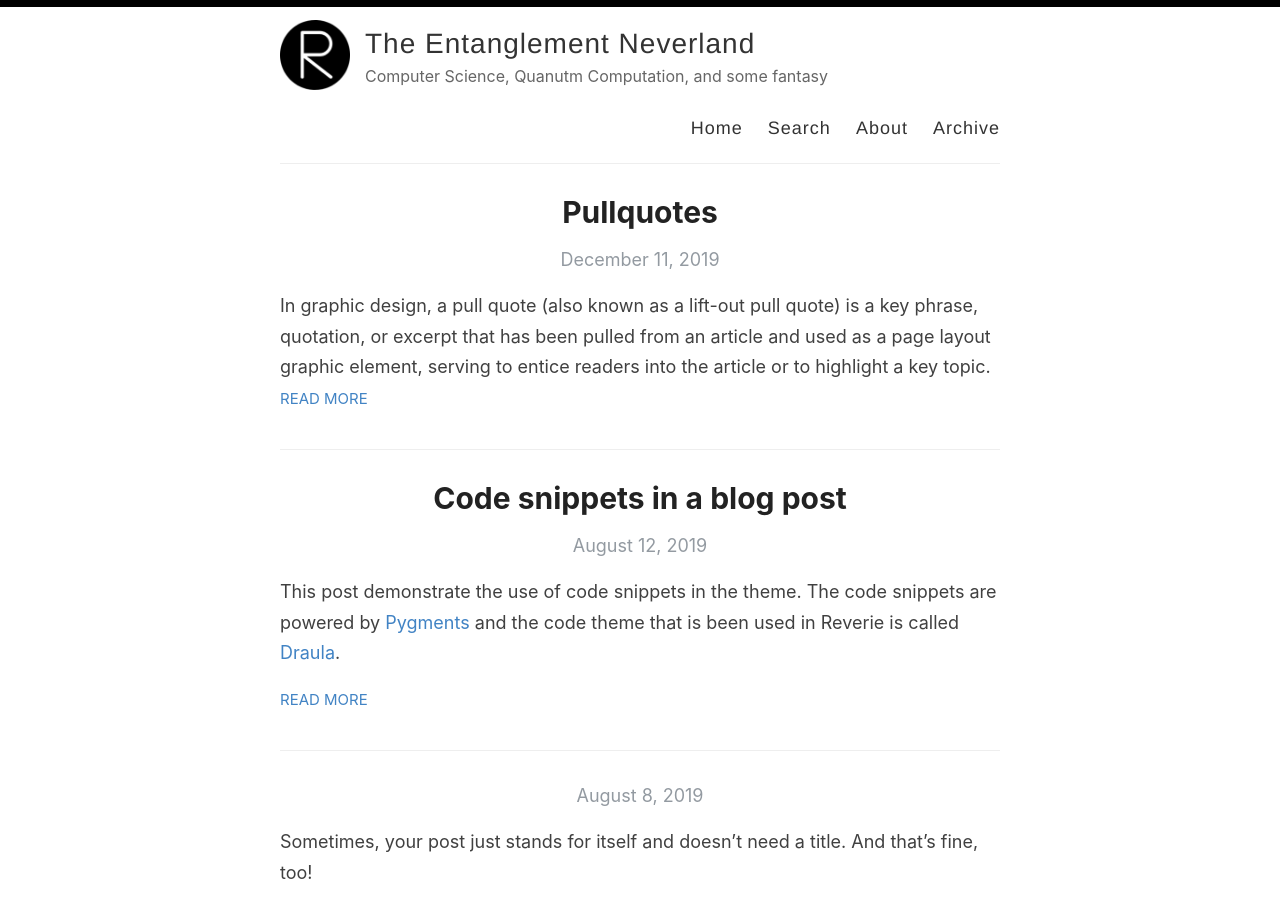
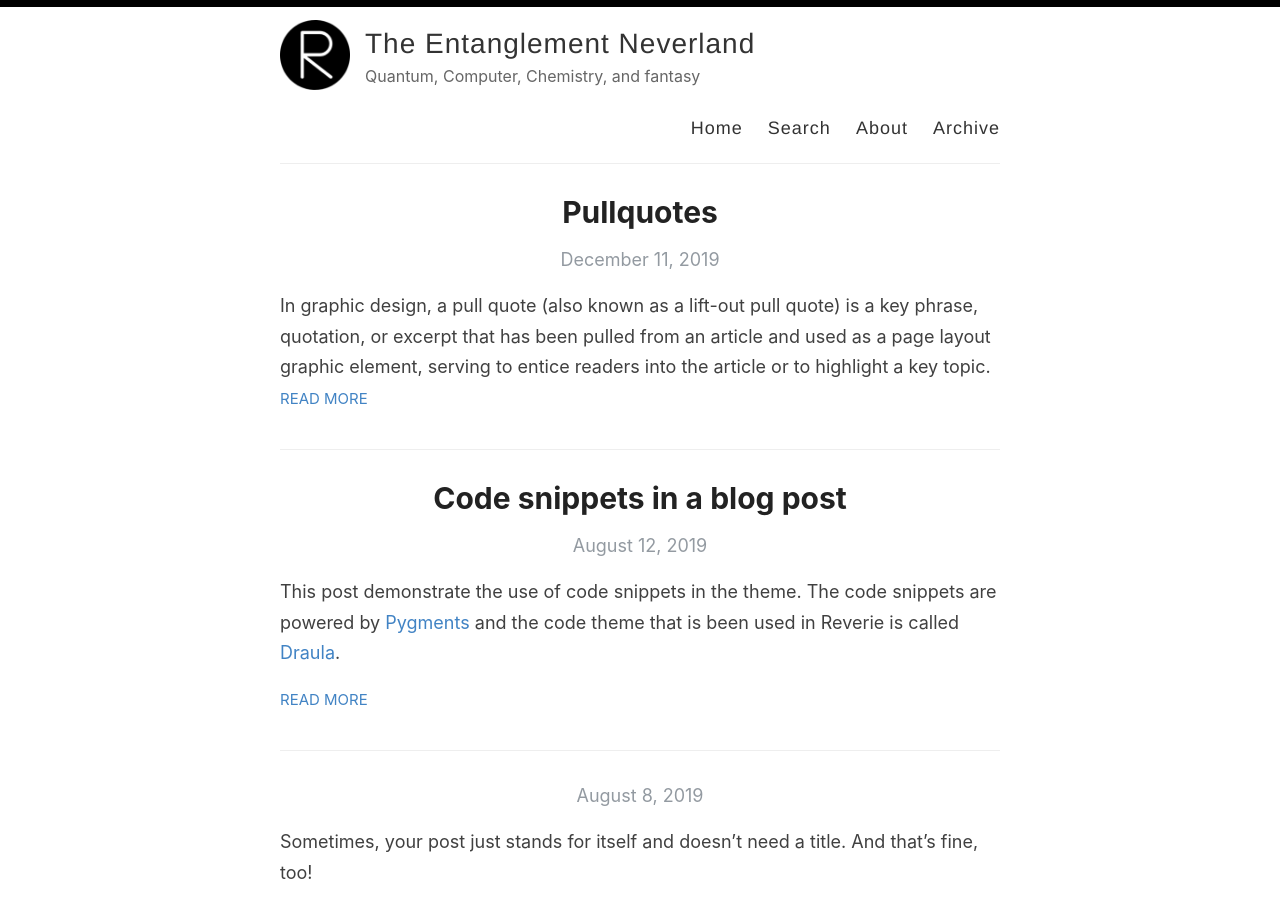
Before and after one commit to ZincSun/ZincSun.github.io, a Jekyll site: the page built from index.html, in a window 1280 px wide and 900 px high. Built offline with Jekyll 4.4.1, drawn with Linux system fonts in a browser that asks for light colours; the list of posts is cut into pages by our own code.

Commit message:
Update _config.yml

```diff
--- a/_config.yml
+++ b/_config.yml
@@ -9,7 +9,7 @@ name: The Entanglement Neverland
 author: Shin Sun
 
 # Short bio or description (displayed in the header)
-description: Computer Science, Quanutm Computation, and some fantasy
+description: Quantum, Computer, Chemistry, and fantasy
 
 # URL of your avatar or profile pic (you could use your GitHub profile pic)
 avatar: /images/reverie.png
```
